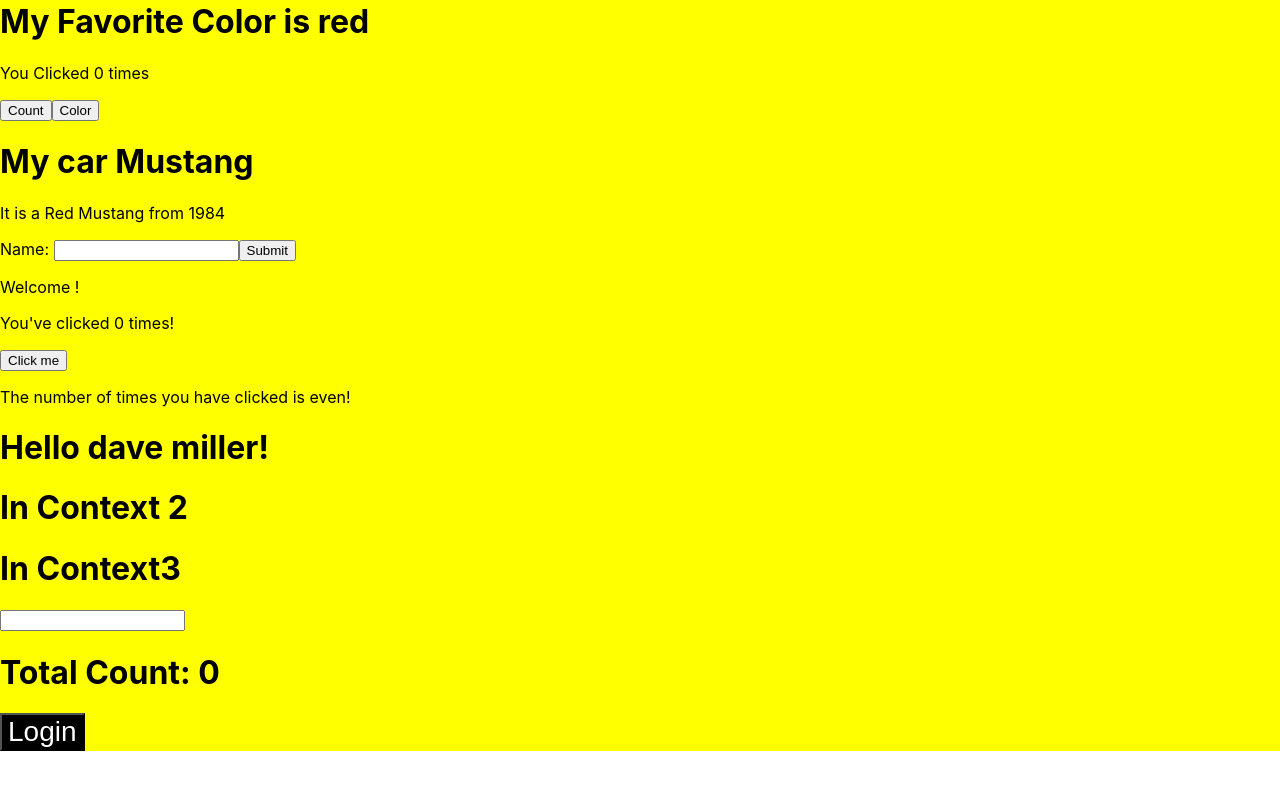
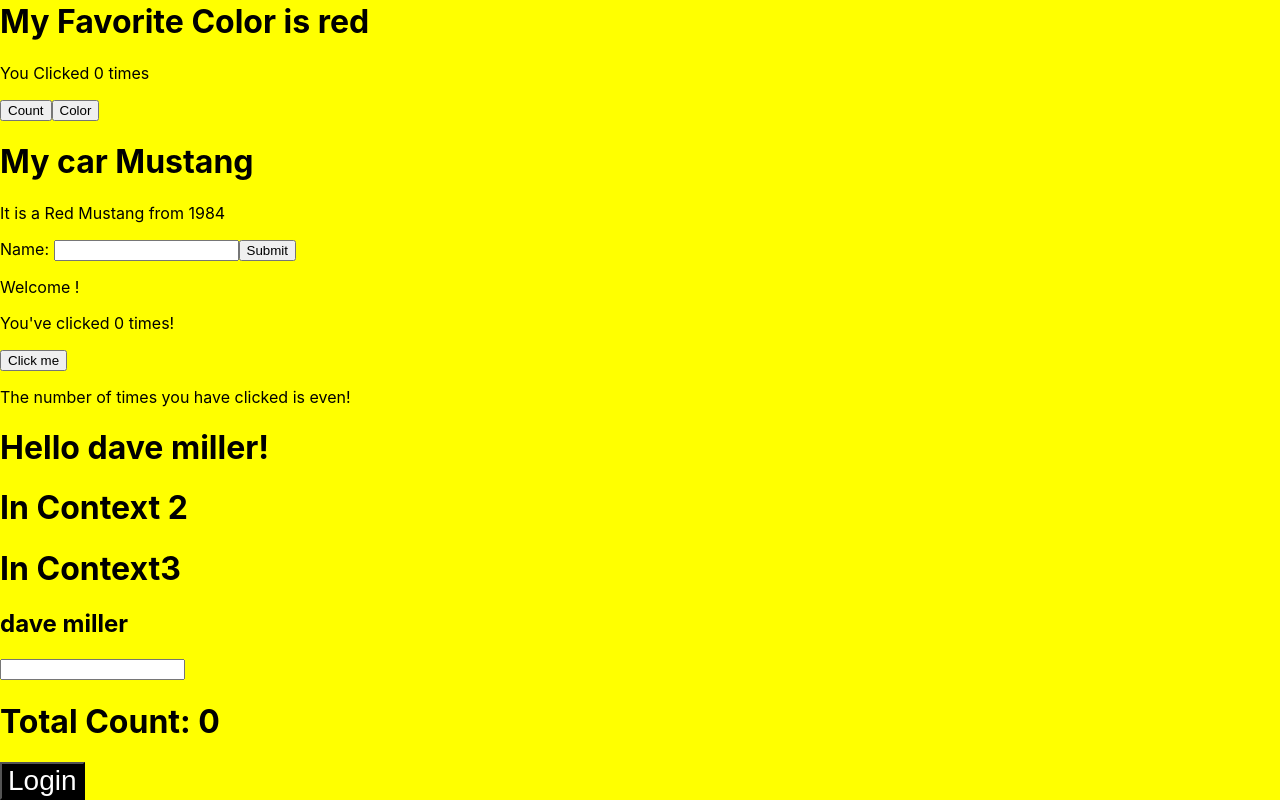
Before and after one commit to bbexpress/react-app-new, a React (Create React App) app: page / in a window 1280 px wide. Shown: the part 483-1283 px from the top of the page. Before the commit the page ends 1234 px from the top, so only its background shows below. Built offline with nearby package versions, Linux system fonts and the light colour scheme.

Commit message:
context working

```diff
--- a/src/component/Context.js
+++ b/src/component/Context.js
@@ -3,7 +3,7 @@ import { useState, createContext,useContext } from 'react'
 import Context2 from './Context2'
 const UserContext = createContext();
 
-export default function Context() {
+function Context() {
 
     const [user,setUser] = useState("dave miller");
 
@@ -17,3 +17,6 @@ export default function Context() {
         </div>
     )
 }
+
+export default Context;
+export {UserContext};
--- a/src/component/Context3.js
+++ b/src/component/Context3.js
@@ -1,10 +1,15 @@
 import React from 'react'
+import { useContext } from 'react'
+import { UserContext } from './Context'
+
+
 
 export default function Context3() {
+    const user = useContext(UserContext);
     return (
         <div>
             <h1>In Context3</h1>
-            {/* <h2>{user}</h2> */}
+            <h2>{user}</h2>
         </div>
     )
 }
```
